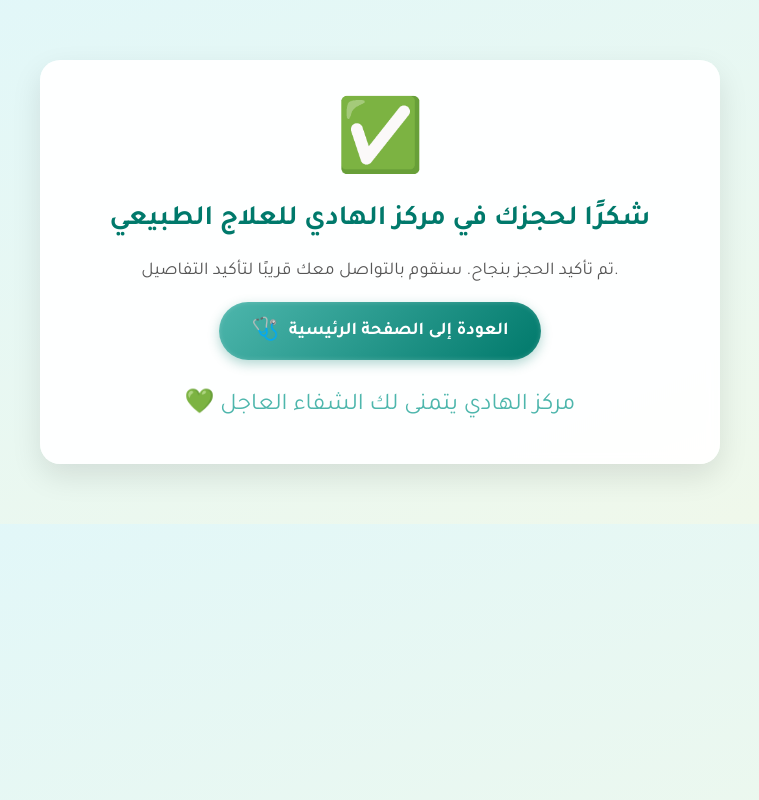
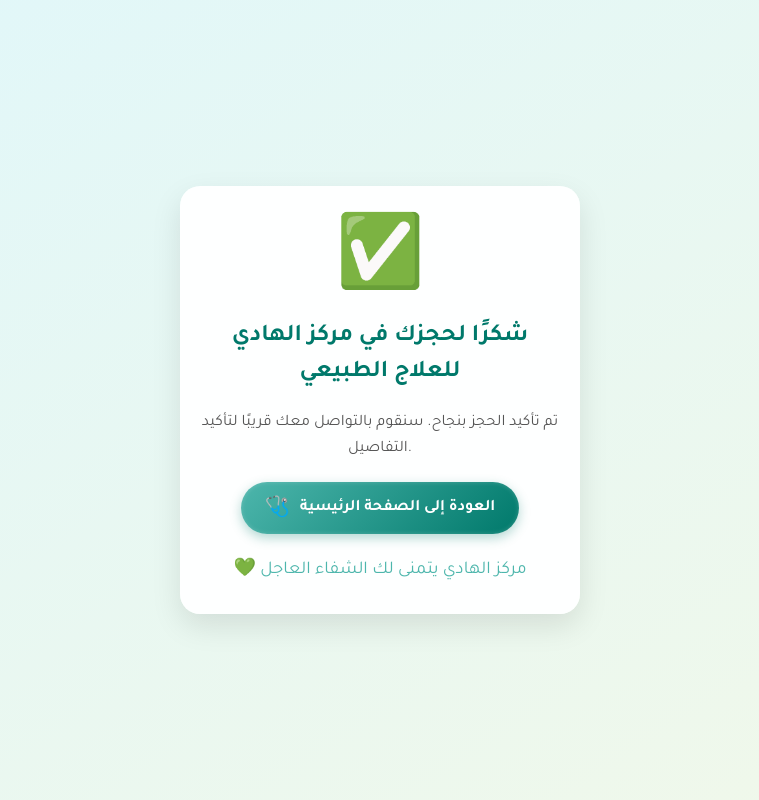
Before and after one commit to Taha444/clinic-booking, a Flask app: page /confirmation in a window 1280 px wide. Shown: the whole page, without its empty margins (260-1019 px from the left). Run offline with Flask 3, Linux system fonts and the light colour scheme.

Commit message:
Update confirmation_style.css

```diff
--- a/static/confirmation_style.css
+++ b/static/confirmation_style.css
@@ -6,6 +6,12 @@ body {
     margin: 0;
     padding: 0;
     animation: fadeInBody 1.5s ease-in;
+    display: flex;
+    justify-content: center;
+    align-items: center;
+    min-height: 100vh;
+    text-align: center;
+    overflow-x: hidden;
 }
 
 @keyframes fadeInBody {
@@ -14,15 +20,15 @@ body {
 }
 
 .confirmation-container {
-    max-width: 600px;
-    margin: 60px auto;
     background-color: rgba(255, 255, 255, 0.95);
-    padding: 40px;
+    padding: 30px 20px;
     border-radius: 20px;
     box-shadow: 0 12px 30px rgba(0,0,0,0.1);
     backdrop-filter: blur(6px);
-    text-align: center;
     animation: slideUp 1s ease-out;
+    max-width: 90%;
+    width: 400px;
+    box-sizing: border-box;
 }
 
 @keyframes slideUp {
@@ -43,14 +49,16 @@ body {
 
 h2 {
     color: #00796b;
-    font-size: 28px;
+    font-size: 24px;
     margin-top: 20px;
+    line-height: 1.5;
 }
 
 p {
-    font-size: 18px;
+    font-size: 16px;
     color: #555;
     margin: 20px 0;
+    line-height: 1.6;
 }
 
 /* زر العودة بتصميم طبي مميز */
@@ -59,12 +67,12 @@ p {
     align-items: center;
     justify-content: center;
     gap: 10px;
-    padding: 14px 32px;
+    padding: 12px 24px;
     background: linear-gradient(135deg, #4db6ac, #00796b);
     color: white;
     border: none;
     border-radius: 50px;
-    font-size: 18px;
+    font-size: 16px;
     font-weight: bold;
     text-decoration: none;
     box-shadow: inset 0 0 5px rgba(255,255,255,0.2), 0 4px 12px rgba(0, 121, 107, 0.3);
@@ -100,13 +108,13 @@ p {
 }
 
 .back-button .icon {
-    font-size: 22px;
+    font-size: 20px;
     color: white;
 }
 
 .medical-decoration {
-    margin-top: 30px;
-    font-size: 24px;
+    margin-top: 25px;
+    font-size: 18px;
     color: #4db6ac;
     animation: float 3s infinite ease-in-out;
 }
@@ -116,3 +124,9 @@ p {
     50% { transform: translateY(-10px); }
     100% { transform: translateY(0); }
 }
+
+/* تحسين العرض على الشاشات الصغيرة */
+@media (max-width: 480px) {
+    .confirmation-container {
+        padding: 25px 15px;
+        width: 95
```
